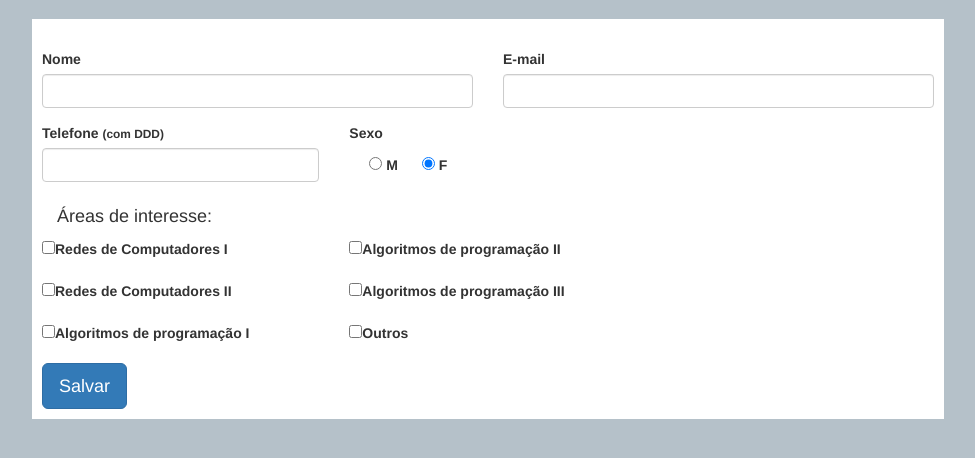
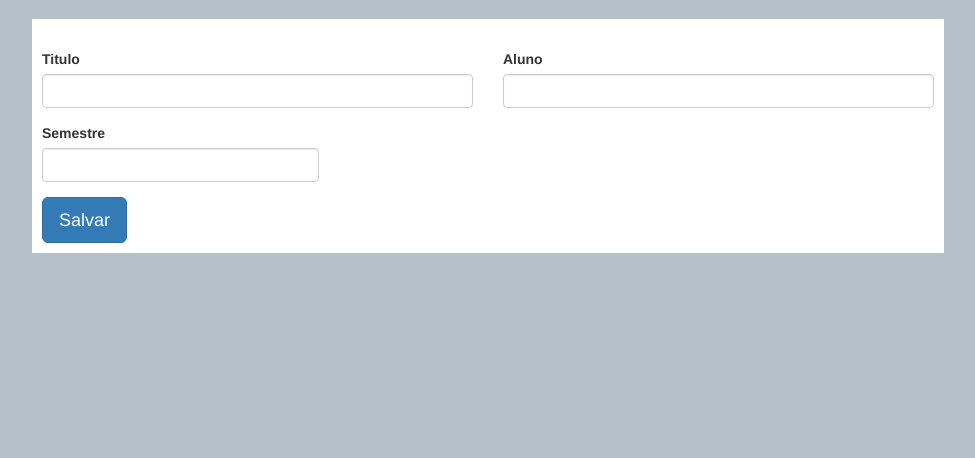
Before and after one commit to julianivn/sistemaTCC, a PHP site: template src/SistemaTCC/View/tcc/formulario.twig in a window 1280 px wide. Shown: the part 81-539 px from the top of the page, without its empty margins (152-1127 px from the left). Run offline with PHP 8.4, Linux system fonts and the light colour scheme; the template is opened without the code that fills it, so the values that code supplies are empty; some libraries are stand-ins or nearby versions.

Commit message:
adicionando tcc no  controller

```diff
--- a/src/SistemaTCC/Controller/TccController.php
+++ b/src/SistemaTCC/Controller/TccController.php
@@ -149,7 +149,7 @@ class tccController {
         $db = $app['orm']->getRepository('\SistemaTCC\Model\tcc');
         $tcces = $db->findAll();
         $dadosParaView = [
-            'titulo' => 'tcc Listar',
+            'titulo' => 'Tcc Listar',
             'tccs' => $tccs,
         ];
         return $app['twig']->render('tcc/listar.twig', $dadosParaView);
--- a/src/SistemaTCC/Provider/DoctrineOrmServiceProvider.php
+++ b/src/SistemaTCC/Provider/DoctrineOrmServiceProvider.php
@@ -21,7 +21,7 @@ class DoctrineOrmServiceProvider implements ServiceProviderInterface {
                 'host'     => 'localhost',
                 'dbname'   => 'sistema_tcc',
                 'user'     => 'root',
-                'password' => 'root',
+                'password' => '',
                 'charset'  => 'utf8mb4',
             ];
 
--- a/src/SistemaTCC/View/tcc/formulario.twig
+++ b/src/SistemaTCC/View/tcc/formulario.twig
@@ -8,15 +8,15 @@
         <div class="row">
             <div class="col-xs-6">
                 <div class="form-group">
-                    <label class="control-label" for="nome">Nome</label>
-                    <input type="text" class="form-control" name="nome" id="nome" value="{{ values.nome }}">
+                    <label class="control-label" for="nome">Titulo</label>
+                    <input type="text" class="form-control" name="titulo" id="titulo" value="{{ values.titulo }}">
                     <span class="help-block"></span>
                 </div>
             </div>
             <div class="col-xs-6">
                 <div class="form-group">
-                    <label class="control-label" for="email">E-mail</label>
-                    <input type="email" class="form-control" name="email" id="email" value="{{ values.email }}">
+                    <label class="control-label" for="email">Aluno</label>
+                    <input type="aluno" class="form-control" name="aluno" id="aluno" value="{{ values.aluno }}">
                     <span class="help-block"></span>
                 </div>
             </div>
@@ -24,51 +24,17 @@
         <div class="row">
             <div class="col-xs-4">
                 <div class="form-group">
-                    <label class="control-label" for="telefone">Telefone <small>(com DDD)</small></label>
-                    <input type="text" class="form-control" name="telefone" id="telefone" value="{{ values.telefone }}">
+                    <label class="control-label" for="telefone">Semestre</label>
+                    <input type="text" class="form-control" name="semestre" id="semestre" value="{{ values.semestre }}">
                     <span class="help-block"></span>
                 </div>
             </div>
-            <div class="col-xs-2">
-                <div class="form-group">
-                    <strong class="control-label">Sexo</strong>
-                    <div class="checkbox">
-                        <label for="">
-                            <input type="radio" name="sexo" value="1" id="sexom" {{ values.sexo == 1 ? 'checked' : '' }}> <strong>M</strong>
-                        </label>
-                        <label>
-                            <input type="radio" name="sexo" value="0" id="sexof" {{ values.sexo == 0 ? 'checked' : '' }}> <strong>F</strong>
-                        </label>
-                    </div>
-                </div>
-            </div>
+
         </div>
-        <div clas="row">
-        	<div class="col-xs-12">
-        		<h4>Áreas de interesse:</h4>
-        	</div>
-        </div>
-        <div class="row">
-			<div class="col-xs-4">
-				<div class="form-group"><label class="control-label"><input type="checkbox" name="interesse" value="redesi" >Redes de Computadores I</label></div>
-				<div class="form-group"><label class="control-label"><input type="checkbox" name="interesse" value="redesii" >Redes de Computadores II</label></div>
-				<div class="form-group"><label class="control-label"><input type="checkbox" name="interesse" value="Algoritmosi" >Algoritmos de programação I</label></div>
-			</div>
-			<div class="col-xs-4">
-				<div class="form-group"><label class="control-label"><input type="checkbox" name="interesse" value="Algoritmosii" >Algoritmos de programação II</label></div>
-				<div class="form-group"><label class="control-label"><input type="checkbox" name="interesse" value="Algoritmosiii" >Algoritmos de programação III</label></div>
-				<div class="form-group"><label class="control-label"><input type="checkbox" name="interesse" value="Outros" >Outros</label></div>
-			</div>
-        </div>
-        <div class="row">
-        	<div class="col-xs-3">
-        		<button type="submit" class="btn btn-primary btn-lg">Salvar</button>
-        	</div>
-        </div>
-
+        <button type="submit" class="btn btn-primary btn-lg">Salvar</button>
     </form>
 {% endblock %}
 {% block scripts %}
 <script src="./app/shared/maskedinputplugin.js"></script>
-<script src="./app/tcc/formulario.js"></script>
+<script src="./app/aluno/formulario.js"></script>
 {% endblock %}
```
Also changed, not shown: src/SistemaTCC/View/tcc/listar.twig (+6 -6 lines).
